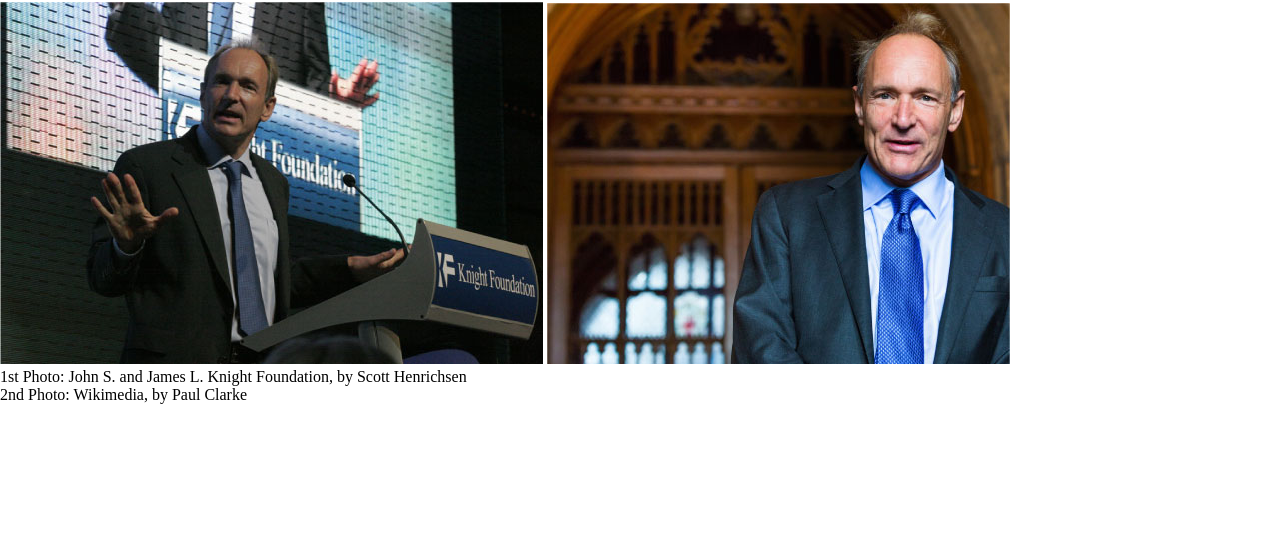
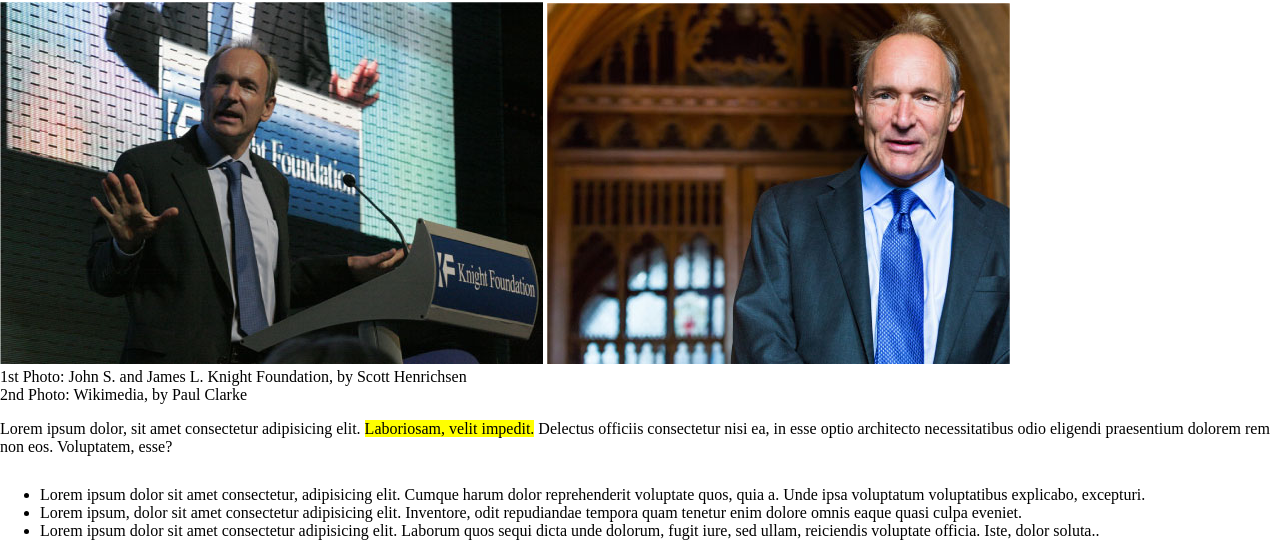
Before and after one commit to giovannitamburini/html-css-booleaner, a plain HTML site: page index.html in a window 1280 px wide. Shown: the part 296-852 px from the top of the page. Before the commit the page ends 800 px from the top, so only its background shows below. Drawn offline with Linux system fonts and the light colour scheme.

Commit message:
inserimento paragrafo e ul

```diff
--- a/index.html
+++ b/index.html
@@ -31,6 +31,15 @@
             <div>1st Photo: John S. and James L. Knight Foundation, by Scott Henrichsen</div>
             <div>2nd Photo: Wikimedia, by Paul Clarke</div>
         </section>
+
+        <section>
+            <p>Lorem ipsum dolor, sit amet consectetur adipisicing elit. <span class="yellow"> Laboriosam, velit impedit.</span> Delectus officiis consectetur nisi ea, in esse optio architecto necessitatibus odio eligendi praesentium dolorem rem non eos. Voluptatem, esse?</p>
+            <ul>
+                <li>Lorem ipsum dolor sit amet consectetur, adipisicing elit. Cumque harum dolor reprehenderit voluptate quos, quia a. Unde ipsa voluptatum voluptatibus explicabo, excepturi.</li>
+                <li>Lorem ipsum, dolor sit amet consectetur adipisicing elit. Inventore, odit repudiandae tempora quam tenetur enim dolore omnis eaque quasi culpa eveniet.</li>
+                <li>Lorem ipsum dolor sit amet consectetur adipisicing elit. Laborum quos sequi dicta unde dolorum, fugit iure, sed ullam, reiciendis voluptate officia. Iste, dolor soluta..</li>
+            </ul>
+        </section>
     </main>
  </body>
 
--- a/style.css
+++ b/style.css
@@ -2,6 +2,10 @@
 body{
     /* margin: 11px; */
     margin: 0px;
+}
+
+p {
+    margin-bottom: 30px;
 }
 
 #logo{
@@ -34,3 +38,7 @@ h1 {
 #data{
     color: #A9A9A9;
 }
+
+.yellow{
+    background-color: yellow;
+}
```
